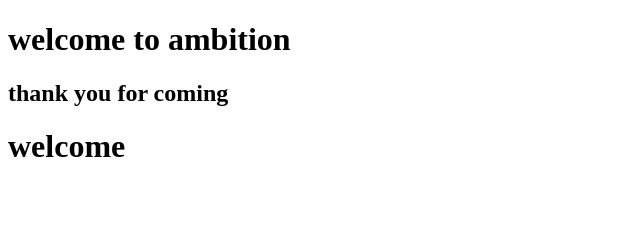
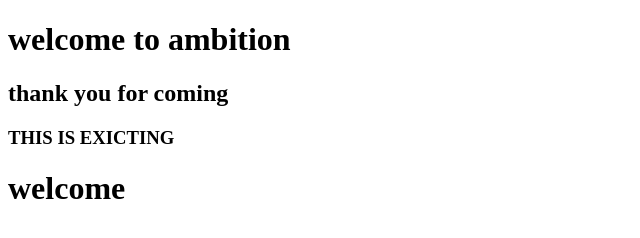
Before and after one commit to NabinaP/ambition-college, a plain HTML site: page index.html in a window 1280 px wide. Shown: the whole page, without its empty margins (0-640 px from the left). Drawn offline with Linux system fonts and the light colour scheme.

Commit message:
modified in index.html

```diff
--- a/index.html
+++ b/index.html
@@ -5,6 +5,7 @@
  <body>
  <h1>welcome to ambition</h1>
  <h2>thank you for coming</h2>
+ <h3>THIS IS EXICTING</h3>
  <h1>welcome</h1>
  </body>
  </head>
```
